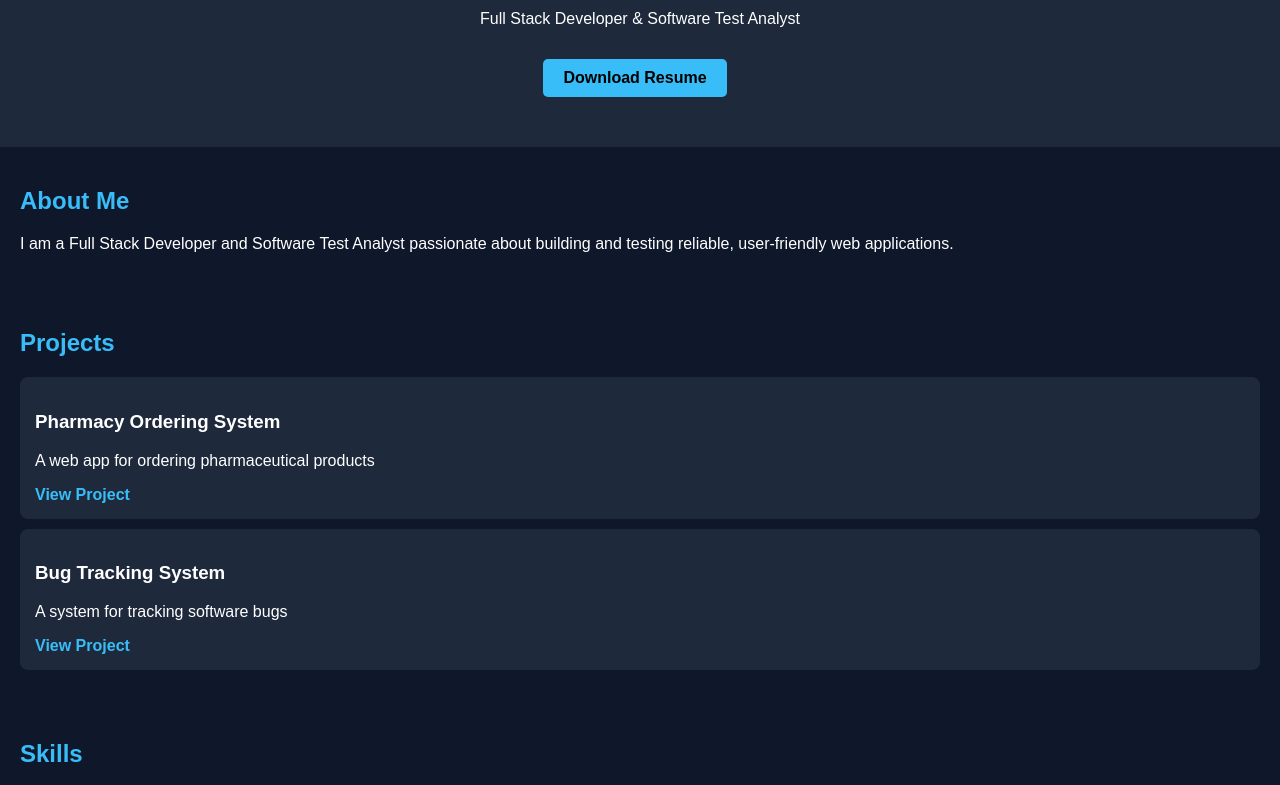
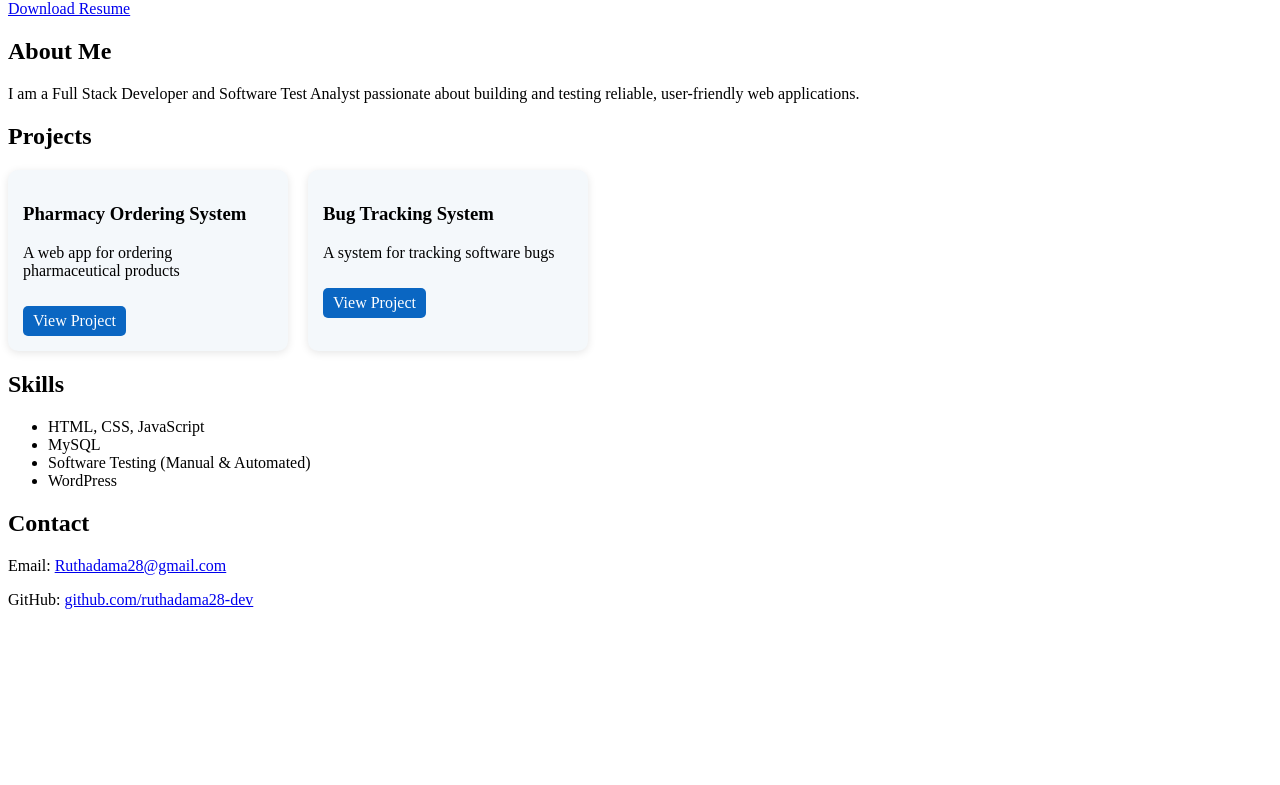
Before and after one commit to ruthadama28-dev/PORTFOLIO-, a plain HTML site: page index.html in a window 1280 px wide. Shown: the part 114-899 px from the top of the page. After the commit the page ends 800 px from the top, so only its background shows below. Drawn offline with Linux system fonts and the light colour scheme.

Commit message:
Add files via upload

```diff
--- a/app.js
+++ b/app.js
@@ -2,12 +2,12 @@ const projects = [
   {
     name: "Pharmacy Ordering System",
     desc: "A web app for ordering pharmaceutical products",
-    github: "https://github.com/ruthadama28-dev/pharmacy-app"
+    live: "https://ruthadama28-dev.github.io/pharmacy-app/"
   },
   {
     name: "Bug Tracking System",
     desc: "A system for tracking software bugs",
-    github: "https://github.com/ruthadama28-dev/bug-tracker"
+    live: "https://ruthadama28-dev.github.io/bug-tracker/"
   }
 ];
 
@@ -15,13 +15,12 @@ const container = document.getElementById("projects");
 
 projects.forEach(project => {
   const div = document.createElement("div");
+  div.classList.add("project-card"); // optional for styling
 
   div.innerHTML = `
     <h3>${project.name}</h3>
     <p>${project.desc}</p>
-    <a href="https://ruthadama28-dev.github.io/pharmacy-app/" target="_blank">
-  View Project
-</a>
+    <a href="${project.live}" target="_blank">View Project</a>
   `;
 
   container.appendChild(div);
--- a/index.html
+++ b/index.html
@@ -1,20 +1,21 @@
 <!DOCTYPE html>
-<html>
+<html lang="en">
 <head>
+  <meta charset="UTF-8">
+  <meta name="viewport" content="width=device-width, initial-scale=1.0">
   <title>Ruth Adama | Portfolio</title>
   <link rel="stylesheet" href="style.css">
 </head>
 <body>
 
+  <!-- Header -->
   <header>
     <h1>Ruth Eleojo Adama</h1>
     <p>Full Stack Developer & Software Test Analyst</p>
-
-  <a href="resume.pdf" target="_blank" class="btn">
-    Download Resume
-  </a>
+    <a href="resume.pdf" target="_blank" class="btn">Download Resume</a>
   </header>
 
+  <!-- About Me -->
   <section>
     <h2>About Me</h2>
     <p>
@@ -23,11 +24,13 @@
     </p>
   </section>
 
+  <!-- Projects -->
   <section>
     <h2>Projects</h2>
-  <div id="projects"></div>
+    <div id="projects"></div> <!-- JS will populate this -->
   </section>
 
+  <!-- Skills -->
   <section>
     <h2>Skills</h2>
     <ul>
@@ -38,13 +41,16 @@
     </ul>
   </section>
 
+  <!-- Contact -->
   <section>
     <h2>Contact</h2>
-  <p>Email: Ruthadama28@gmail.com</p>
-  <p>GitHub: github.com/ruthadama28-dev</p>
+    <p>Email: <a href="mailto:Ruthadama28@gmail.com">Ruthadama28@gmail.com</a></p>
+    <p>GitHub: <a href="https://github.com/ruthadama28-dev" target="_blank">github.com/ruthadama28-dev</a></p>
   </section>
 
-<script src="app.js"></script>
+  <!-- Scripts -->
+  <script src="app.js"></script> <!-- your pharmacy app JS is separate -->
+  <script src="projects.js"></script> <!-- new portfolio JS for project links -->
 
 </body>
 </html>
--- a/style.css
+++ b/style.css
@@ -1,48 +1,27 @@
-body {
-  font-family: Arial, sans-serif;
-  margin: 0;
-  background: #0f172a;
-  color: white;
+#projects {
+  display: flex;
+  flex-wrap: wrap;
+  gap: 20px;
 }
 
-header {
-  text-align: center;
-  padding: 50px;
-  background: #1e293b;
+.project-card {
+  background: #f4f8fb;
+  padding: 15px;
+  border-radius: 10px;
+  width: 250px;
+  box-shadow: 0 2px 8px rgba(0,0,0,0.1);
 }
 
-h1 {
-  margin-bottom: 10px;
+.project-card a {
+  display: inline-block;
+  margin-top: 10px;
+  padding: 6px 10px;
+  background: #0a66c2;
+  color: white;
+  text-decoration: none;
+  border-radius: 5px;
 }
 
-.btn {
-  display: inline-block;
-  margin-top: 15px;
-  padding: 10px 20px;
-  background: #38bdf8;
-  color: black;
-  text-decoration: none;
-  border-radius: 5px;
-  font-weight: bold;
+.project-card a:hover {
+  background: #004182;
 }
-
-section {
-  padding: 20px;
-}
-
-h2 {
-  color: #38bdf8;
-}
-
-#projects div {
-  background: #1e293b;
-  padding: 15px;
-  margin: 10px 0;
-  border-radius: 8px;
-}
-a {
-  color: #38bdf8;
-  text-decoration: none;
-  margin-right: 10px;
-  font-weight: bold;
-}
```
Lines whose indentation alone changed are shown as unchanged.
